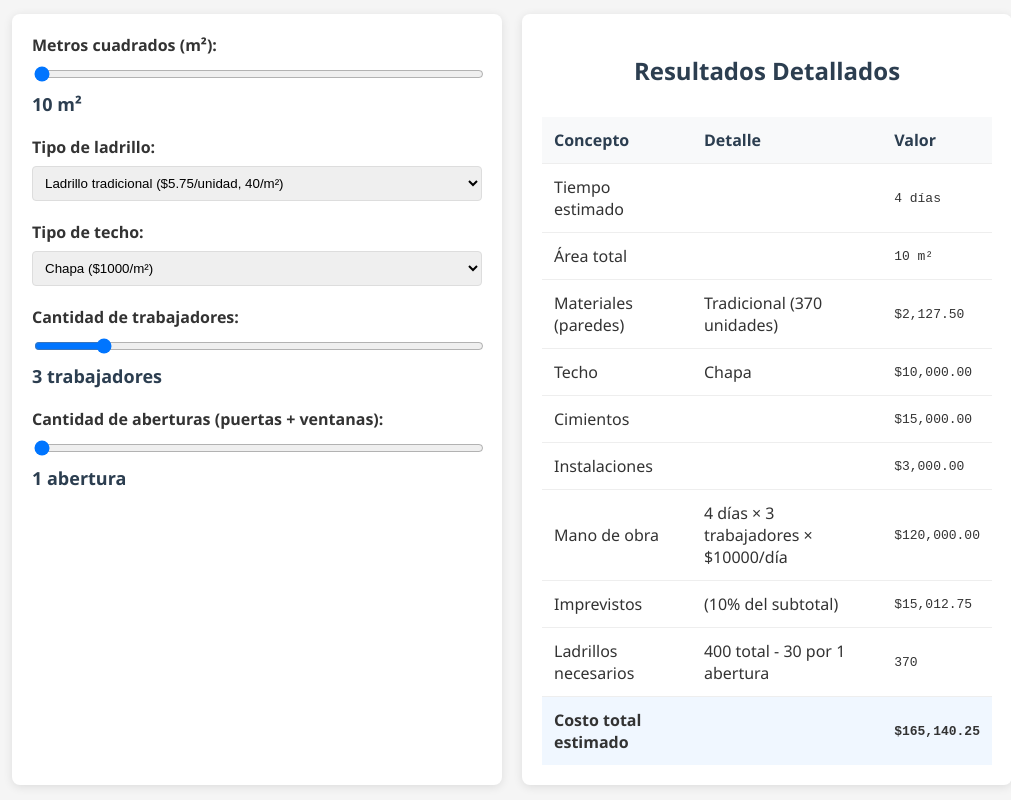
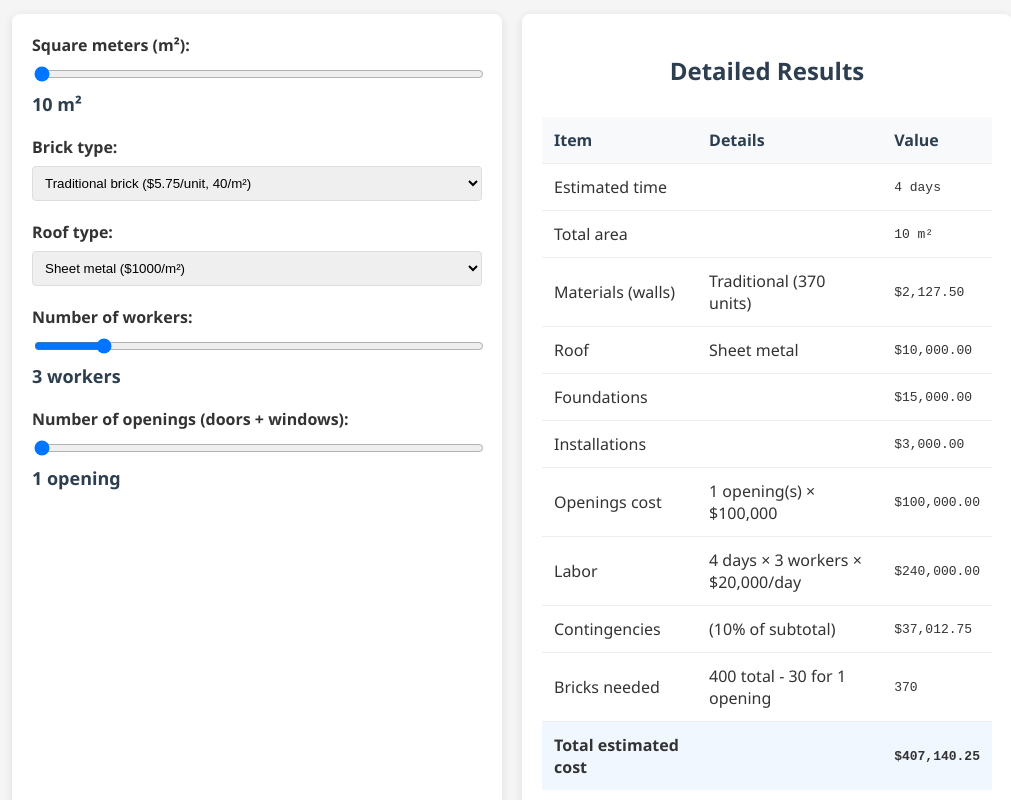
Before and after one commit to pabloperez38/simulador, a plain HTML site: page index.html in a window 1280 px wide. Shown: the part 100-900 px from the top of the page, without its empty margins (128-1139 px from the left). Drawn offline with nearby package versions, Linux system fonts and the light colour scheme.

Commit message:
Precio de aberturas e interface en ingles

```diff
--- a/index.html
+++ b/index.html
@@ -1,9 +1,9 @@
 <!DOCTYPE html>
-<html lang="es">
+<html lang="en">
     <head>
         <meta charset="UTF-8" />
         <meta name="viewport" content="width=device-width, initial-scale=1.0" />
-        <title>Simulador de Construcción</title>
+        <title>Construction Simulator</title>
         <script src="https://cdn.jsdelivr.net/npm/chart.js"></script>
         <style>
             body {
@@ -111,12 +111,12 @@
         </style>
     </head>
     <body>
-        <h1>Simulador de Construcción</h1>
+        <h1>Construction Simulator</h1>
 
         <div class="container">
             <div class="controls">
                 <div class="control-group">
-                    <label for="metros">Metros cuadrados (m²):</label>
+                    <label for="metros">Square meters (m²):</label>
                     <input
                         type="range"
                         id="metros"
@@ -128,27 +128,27 @@
                 </div>
 
                 <div class="control-group">
-                    <label for="ladrillo">Tipo de ladrillo:</label>
+                    <label for="ladrillo">Brick type:</label>
                     <select id="ladrillo">
                         <option value="tradicional">
-                            Ladrillo tradicional ($5.75/unidad, 40/m²)
+                            Traditional brick ($5.75/unit, 40/m²)
                         </option>
                         <option value="bloque">
-                            Ladrillo del 12 ($10.50/unidad, 16/m²)
+                            Block brick ($10.50/unit, 16/m²)
                         </option>
                     </select>
                 </div>
 
                 <div class="control-group">
-                    <label for="techo">Tipo de techo:</label>
+                    <label for="techo">Roof type:</label>
                     <select id="techo">
-                        <option value="lamina">Chapa ($1000/m²)</option>
-                        <option value="concreto">Concreto ($3000/m²)</option>
+                        <option value="lamina">Sheet metal ($1000/m²)</option>
+                        <option value="concreto">Concrete ($3000/m²)</option>
                     </select>
                 </div>
 
                 <div class="control-group">
-                    <label for="trabajadores">Cantidad de trabajadores:</label>
+                    <label for="trabajadores">Number of workers:</label>
                     <input
                         type="range"
                         id="trabajadores"
@@ -156,14 +156,14 @@
                         max="15"
                         value="3" />
                     <div class="value-display" id="trabajadores-value">
-                        3 trabajadores
+                        3 workers
                     </div>
                     <div id="trabajadores-warning" class="warning"></div>
                 </div>
 
                 <div class="control-group">
                     <label for="aberturas"
-                        >Cantidad de aberturas (puertas + ventanas):</label
+                        >Number of openings (doors + windows):</label
                     >
                     <input
                         type="range"
@@ -172,75 +172,82 @@
                         max="5"
                         value="1" />
                     <div class="value-display" id="aberturas-value">
-                        1 abertura
+                        1 opening
                     </div>
                 </div>
             </div>
 
             <div class="results">
-                <h2>Resultados Detallados</h2>
+                <h2>Detailed Results</h2>
 
                 <table class="result-table">
                     <tr>
-                        <th>Concepto</th>
-                        <th>Detalle</th>
-                        <th>Valor</th>
+                        <th>Item</th>
+                        <th>Details</th>
+                        <th>Value</th>
                     </tr>
                     <tr>
-                        <td>Tiempo estimado</td>
+                        <td>Estimated time</td>
                         <td></td>
-                        <td class="cost-value" id="tiempo-result">0 días</td>
+                        <td class="cost-value" id="tiempo-result">0 days</td>
                     </tr>
                     <tr>
-                        <td>Área total</td>
+                        <td>Total area</td>
                         <td></td>
                         <td class="cost-value" id="area-total-result">0 m²</td>
                     </tr>
                     <tr>
-                        <td>Materiales (paredes)</td>
+                        <td>Materials (walls)</td>
                         <td id="ladrillo-detail"></td>
                         <td class="cost-value" id="costo-materiales-result">
                             $0
                         </td>
                     </tr>
                     <tr>
-                        <td>Techo</td>
+                        <td>Roof</td>
                         <td id="techo-detail"></td>
                         <td class="cost-value" id="costo-techo-result">$0</td>
                     </tr>
                     <tr>
-                        <td>Cimientos</td>
+                        <td>Foundations</td>
                         <td></td>
                         <td class="cost-value" id="costo-cimientos-result">
                             $0
                         </td>
                     </tr>
                     <tr>
-                        <td>Instalaciones</td>
+                        <td>Installations</td>
                         <td></td>
                         <td class="cost-value" id="costo-instalaciones-result">
                             $0
                         </td>
                     </tr>
                     <tr>
-                        <td>Mano de obra</td>
+                        <td>Openings cost</td>
+                        <td id="aberturas-detail"></td>
+                        <td class="cost-value" id="costo-aberturas-result">
+                            $0
+                        </td>
+                    </tr>
+                    <tr>
+                        <td>Labor</td>
                         <td id="mano-obra-detail"></td>
                         <td class="cost-value" id="costo-mano-obra-result">
                             $0
                         </td>
                     </tr>
                     <tr>
-                        <td>Imprevistos</td>
-                        <td>(10% del subtotal)</td>
+                        <td>Contingencies</td>
+                        <td>(10% of subtotal)</td>
                         <td class="cost-value" id="imprevistos-result">$0</td>
                     </tr>
                     <tr>
-                        <td>Ladrillos necesarios</td>
+                        <td>Bricks needed</td>
                         <td id="ladrillos-detail"></td>
                         <td class="cost-value" id="ladrillos-result">0</td>
                     </tr>
                     <tr class="total-row">
-                        <td><strong>Costo total estimado</strong></td>
+                        <td><strong>Total estimated cost</strong></td>
                         <td></td>
                         <td class="cost-value" id="costo-total-result">
                             <strong>$0</strong>
@@ -250,44 +257,44 @@
             </div>
 
             <div class="chart-container">
-                <h2>Distribución de Costos</h2>
+                <h2>Cost Distribution</h2>
                 <canvas id="costChart"></canvas>
             </div>
         </div>
 
         <script>
-            // Datos de configuración
+            // Configuration data
             const config = {
                 ladrillos: {
                     tradicional: {
                         precio: 5.75,
                         cantidadPorM2: 40,
-                        nombre: "Tradicional",
+                        nombre: "Traditional",
                     },
-
                     bloque: {
                         precio: 10.5,
                         cantidadPorM2: 16,
-                        nombre: "Bloque",
+                        nombre: "Block",
                     },
                 },
                 techos: {
-                    lamina: { precio: 1000, nombre: "Chapa" },
-                    concreto: { precio: 3000, nombre: "Concreto" },
+                    lamina: { precio: 1000, nombre: "Sheet metal" },
+                    concreto: { precio: 3000, nombre: "Concrete" },
                 },
                 otrosCostos: {
-                    cimientos: 1500, // $ por m²
-                    instalaciones: 300, // $ por m²
-                    imprevistos: 0.1, // 10% del subtotal
+                    cimientos: 1500, // $ per m²
+                    instalaciones: 300, // $ per m²
+                    costoPorAbertura: 100000, // $100,000 per opening
+                    imprevistos: 0.1, // 10% of subtotal
                 },
                 productividad: {
-                    base: 1, // m² por trabajador por día
-                    maxEficiencia: 5, // Número óptimo de trabajadores
-                    reduccionEficiencia: 0.9, // Factor de reducción por trabajador adicional
+                    base: 1, // m² per worker per day
+                    maxEficiencia: 5, // Optimal number of workers
+                    reduccionEficiencia: 0.9, // Efficiency reduction per extra worker
                 },
             };
 
-            // Elementos del DOM
+            // DOM elements
             const elementos = {
                 inputs: {
                     metros: document.getElementById("metros"),
@@ -317,19 +324,24 @@
                     instalaciones: document.getElementById(
                         "costo-instalaciones-result"
                     ),
+                    aberturas: document.getElementById(
+                        "costo-aberturas-result"
+                    ),
+                    aberturasDetail:
+                        document.getElementById("aberturas-detail"),
                     manoObra: document.getElementById("costo-mano-obra-result"),
+                    manoObraDetail: document.getElementById("mano-obra-detail"),
                     imprevistos: document.getElementById("imprevistos-result"),
                     total: document.getElementById("costo-total-result"),
                     ladrillos: document.getElementById("ladrillos-result"),
                     ladrilloDetail: document.getElementById("ladrillo-detail"),
                     techoDetail: document.getElementById("techo-detail"),
-                    manoObraDetail: document.getElementById("mano-obra-detail"),
                     ladrillosDetail:
                         document.getElementById("ladrillos-detail"),
                 },
             };
 
-            // Inicializar gráfico
+            // Initialize chart
             const costCtx = document
                 .getElementById("costChart")
                 .getContext("2d");
@@ -337,21 +349,23 @@
                 type: "pie",
                 data: {
                     labels: [
-                        "Paredes",
-                        "Techo",
-                        "Cimientos",
-                        "Instalaciones",
-                        "Mano de obra",
-                        "Imprevistos",
+                        "Walls",
+                        "Roof",
+                        "Foundations",
+                        "Installations",
+                        "Openings",
+                        "Labor",
+                        "Contingencies",
                     ],
                     datasets: [
                         {
-                            data: [0, 0, 0, 0, 0, 0],
+                            data: [0, 0, 0, 0, 0, 0, 0],
                             backgroundColor: [
                                 "rgba(54, 162, 235, 0.7)",
                                 "rgba(255, 99, 132, 0.7)",
                                 "rgba(75, 192, 192, 0.7)",
                                 "rgba(153, 102, 255, 0.7)",
+                                "rgba(255, 205, 86, 0.7)",
                                 "rgba(255, 159, 64, 0.7)",
                                 "rgba(199, 199, 199, 0.7)",
                             ],
@@ -393,14 +407,14 @@
                 input.addEventListener("change", updateSimulation);
             });
 
-            // Función para calcular eficiencia de trabajadores
+            // Function to calculate worker efficiency
             function calcularEficiencia(trabajadores) {
                 const maxEficiencia = config.productividad.maxEficiencia;
 
                 if (trabajadores <= maxEficiencia) {
-                    return 1; // Eficiencia completa
+                    return 1; // Full efficiency
                 } else {
-                    // Reducción progresiva de eficiencia por cada trabajador adicional
+                    // Progressive efficiency reduction per extra worker
                     const trabajadoresExtra = trabajadores - maxEficiencia;
                     return Math.pow(
                         config.productividad.reduccionEficiencia,
@@ -409,16 +423,16 @@
                 }
             }
 
-            // Función para formatear dinero
+            // Function to format money
             function formatMoney(amount) {
                 return (
                     "$" + amount.toFixed(2).replace(/\d(?=(\d{3})+\.)/g, "$&,")
                 );
             }
 
-            // Función para actualizar la simulación
+            // Function to update simulation
             function updateSimulation() {
-                // Obtener valores actuales
+                // Get current values
                 const metros = parseInt(elementos.inputs.metros.value);
                 const tipoLadrillo = elementos.inputs.ladrillo.value;
                 const tipoTecho = elementos.inputs.techo.value;
@@ -427,79 +441,82 @@
                 );
                 const aberturas = parseInt(elementos.inputs.aberturas.value);
 
-                // Validar trabajadores
+                // Validate workers
                 if (trabajadores > 10) {
                     elementos.displays.trabajadoresWarning.textContent =
-                        "Advertencia: Más de 10 trabajadores puede reducir la eficiencia";
+                        "Warning: More than 10 workers may reduce efficiency";
                 } else {
                     elementos.displays.trabajadoresWarning.textContent = "";
                 }
 
-                // Actualizar displays
+                // Update displays
                 elementos.displays.metros.textContent = `${metros} m²`;
-                elementos.displays.trabajadores.textContent = `${trabajadores} trabajador${
-                    trabajadores !== 1 ? "es" : ""
+                elementos.displays.trabajadores.textContent = `${trabajadores} worker${
+                    trabajadores !== 1 ? "s" : ""
                 }`;
-                elementos.displays.aberturas.textContent = `${aberturas} abertura${
+                elementos.displays.aberturas.textContent = `${aberturas} opening${
                     aberturas !== 1 ? "s" : ""
                 }`;
 
-                // Calcular área total
+                // Calculate total area
                 const areaTotal = metros;
 
-                // Obtener datos de configuración
+                // Get configuration data
                 const ladrillo = config.ladrillos[tipoLadrillo];
                 const techo = config.techos[tipoTecho];
 
-                // Calcular materiales
+                // Calculate materials
                 const ladrillosTotales = Math.floor(
                     areaTotal * ladrillo.cantidadPorM2
                 );
-                const ladrillosAhorrados = aberturas * 30; // 30 ladrillos por abertura
+                const ladrillosAhorrados = aberturas * 30; // 30 bricks per opening
                 const ladrillosNecesarios = Math.max(
                     0,
                     ladrillosTotales - ladrillosAhorrados
                 );
                 const costoMateriales = ladrillosNecesarios * ladrillo.precio;
 
-                // Calcular otros costos
+                // Calculate other costs
                 const costoTecho = areaTotal * techo.precio;
                 const costoCimientos = areaTotal * config.otrosCostos.cimientos;
                 const costoInstalaciones =
                     areaTotal * config.otrosCostos.instalaciones;
+                const costoAberturas =
+                    aberturas * config.otrosCostos.costoPorAbertura;
 
-                // Calcular tiempo con eficiencia
+                // Calculate time with efficiency
                 const eficiencia = calcularEficiencia(trabajadores);
                 const tiempoBase =
                     areaTotal /
                     (config.productividad.base * Math.max(1, trabajadores)) /
                     eficiencia;
-                const tiempoAberturas = aberturas * 0.5; // 0.3 días por abertura
+                const tiempoAberturas = aberturas * 0.5; // 0.5 days per opening
                 const tiempoTotal = Math.ceil(tiempoBase + tiempoAberturas);
 
-                // Calcular costos mano de obra
-                const costoManoObra = tiempoTotal * trabajadores * 10000; // $10000 por trabajador por día
+                // Calculate labor costs
+                const costoManoObra = tiempoTotal * trabajadores * 20000; // $20,000 per worker per day
 
-                // Calcular subtotal e imprevistos
+                // Calculate subtotal and contingencies
                 const subtotal =
                     costoMateriales +
                     costoTecho +
                     costoCimientos +
                     costoInstalaciones +
+                    costoAberturas +
                     costoManoObra;
                 const costoImprevistos =
                     subtotal * config.otrosCostos.imprevistos;
 
-                // Calcular costo total
+                // Calculate total cost
                 const costoTotal = subtotal + costoImprevistos;
 
-                // Actualizar resultados en la tabla
-                elementos.resultados.tiempo.textContent = `${tiempoTotal} días`;
+                // Update results in table
+                elementos.resultados.tiempo.textContent = `${tiempoTotal} days`;
                 elementos.resultados.areaTotal.textContent = `${areaTotal} m²`;
 
                 elementos.resultados.materiales.textContent =
                     formatMoney(costoMateriales);
-                elementos.resultados.ladrilloDetail.textContent = `${ladrillo.nombre} (${ladrillosNecesarios} unidades)`;
+                elementos.resultados.ladrilloDetail.textContent = `${ladrillo.nombre} (${ladrillosNecesarios} units)`;
 
                 elementos.resultados.techo.textContent =
                     formatMoney(costoTecho);
@@ -510,11 +527,15 @@
                 elementos.resultados.instalaciones.textContent =
                     formatMoney(costoInstalaciones);
 
+                elementos.resultados.aberturas.textContent =
+                    formatMoney(costoAberturas);
+                elementos.resultados.aberturasDetail.textContent = `${aberturas} opening(s) × $100,000`;
+
                 elementos.resultados.manoObra.textContent =
                     formatMoney(costoManoObra);
-                elementos.resultados.manoObraDetail.textContent = `${tiempoTotal} días × ${trabajadores} trabajador${
-                    trabajadores !== 1 ? "es" : ""
-                } × $10000/día`;
+                elementos.resultados.manoObraDetail.textContent = `${tiempoTotal} days × ${trabajadores} worker${
+                    trabajadores !== 1 ? "s" : ""
+                } × $20,000/day`;
 
                 elementos.resultados.imprevistos.textContent =
                     formatMoney(costoImprevistos);
@@ -523,23 +544,24 @@
 
                 elementos.resultados.ladrillos.textContent =
                     ladrillosNecesarios;
-                elementos.resultados.ladrillosDetail.textContent = `${ladrillosTotales} total - ${ladrillosAhorrados} por ${aberturas} abertura${
+                elementos.resultados.ladrillosDetail.textContent = `${ladrillosTotales} total - ${ladrillosAhorrados} for ${aberturas} opening${
                     aberturas !== 1 ? "s" : ""
                 }`;
 
-                // Actualizar gráfico de costos
+                // Update cost chart
                 costChart.data.datasets[0].data = [
                     costoMateriales,
                     costoTecho,
                     costoCimientos,
                     costoInstalaciones,
+                    costoAberturas,
                     costoManoObra,
                     costoImprevistos,
                 ];
                 costChart.update();
             }
 
-            // Inicializar simulación
+            // Initialize simulation
             updateSimulation();
         </script>
     </body>
```
